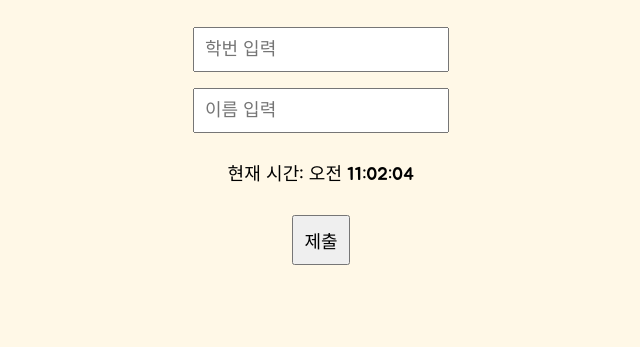
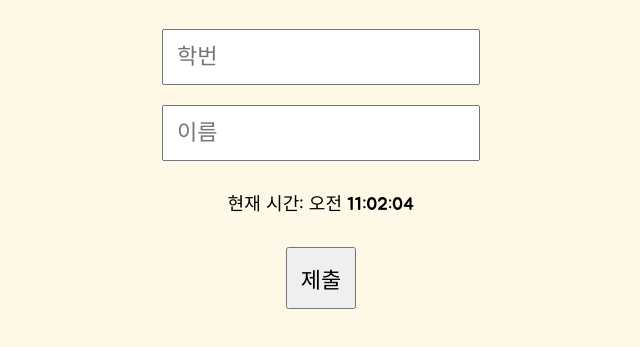
Before and after one commit to yourmathT/morning-challenge, a plain HTML site: page index.html in a window 1280 px wide. Shown: the part 129-476 px from the top of the page, without its empty margins (319-959 px from the left). Drawn offline with Linux system fonts and the light colour scheme.

Commit message:
index.html

```diff
--- a/index.html
+++ b/index.html
@@ -11,9 +11,9 @@
       padding-top: 50px;
     }
     input, button {
-      font-size: 18px;
-      padding: 10px;
-      margin: 8px;
+      font-size: 22px;
+      padding: 13px;
+      margin: 10px;
     }
   </style>
   <link href="https://fonts.googleapis.com/css2?family=Jua&display=swap" rel="stylesheet">
@@ -21,8 +21,8 @@
 <body>
   <h1>🌞 굿모닝 출석체크 🌞</h1>
 
-  <input type="text" id="studentId" placeholder="학번 입력"><br>
-  <input type="text" id="name" placeholder="이름 입력"><br>
+  <input type="text" id="studentId" placeholder="학번"><br>
+  <input type="text" id="name" placeholder="이름"><br>
 
   <p id="clock" style="font-size: 18px; margin-bottom: 20px;">현재 시간 불러오는 중...</p>
 
@@ -50,7 +50,7 @@
         return;
       }
 
-      fetch('https://script.google.com/macros/s/AKfycbxFQABJfOgtXfjaDKQ3DtSClhwPxiKQBS-JFHmJhGCP85pir1wypppEQTF2oJ_CaYtK/exec', {
+      fetch('https://script.google.com/macros/s/AKfycbxkINxAr-WHJ_ptDlf-U_qWzR3_8F9_vrrUjDg7Jtko4A39XWHK3ANUanBvMfxw2jQA/exec', {
         method: 'POST',
         body: JSON.stringify({ studentId, name })
       })
```
